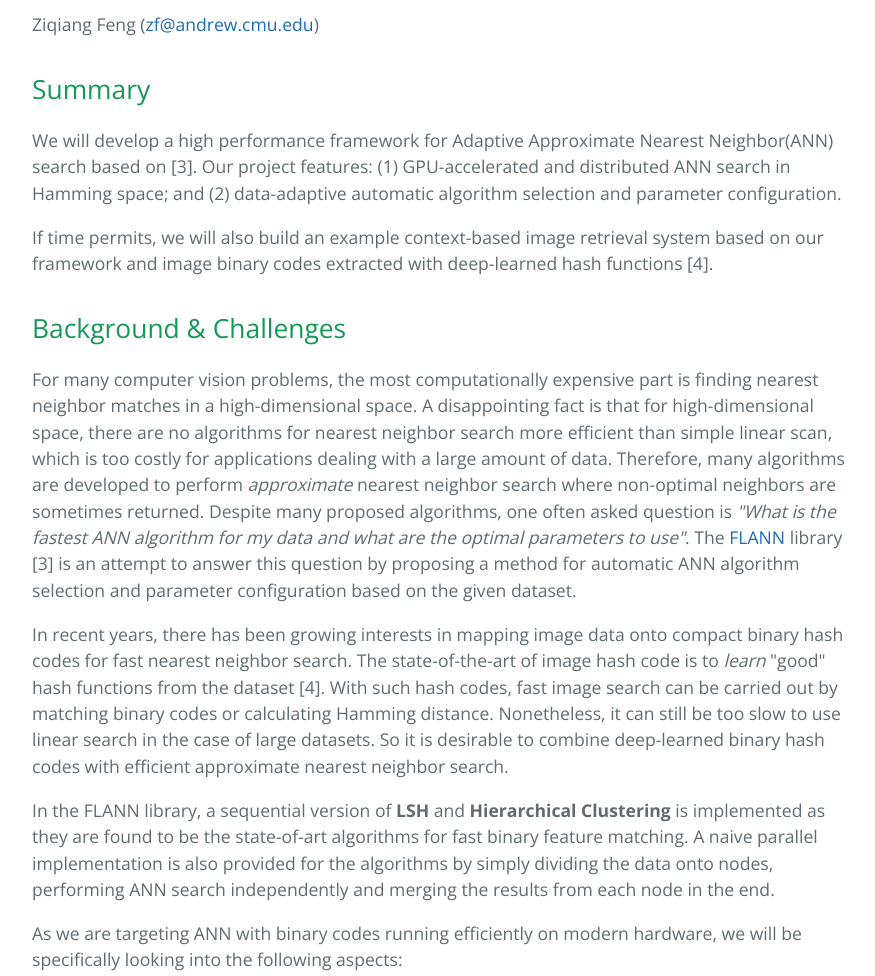
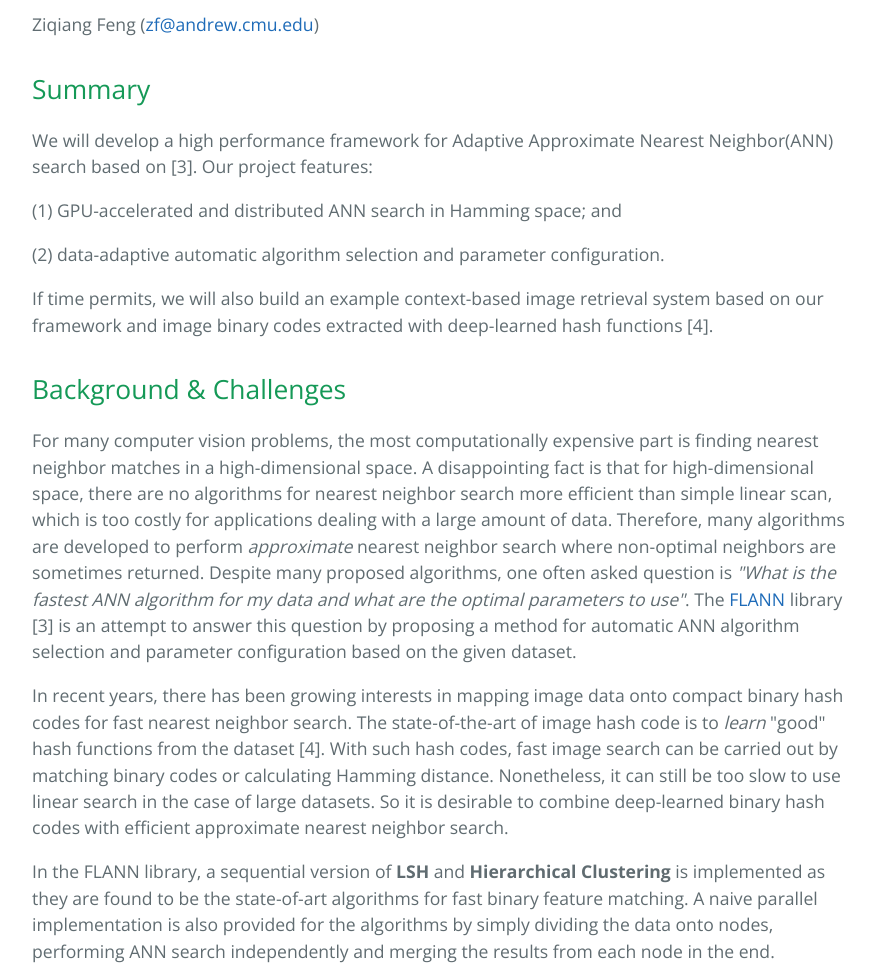
Before and after one commit to ymao1993/Multi-sensor-Voxel-Hashing, a plain HTML site: page index.html in a window 1280 px wide. Shown: the part 720-1696 px from the top of the page, without its empty margins (192-1067 px from the left). Drawn offline with nearby package versions, Linux system fonts and the light colour scheme.

```diff
--- a/index.html
+++ b/index.html
@@ -32,9 +32,11 @@
 <h2>
 <a id="summary" class="anchor" href="#summary" aria-hidden="true"><span aria-hidden="true" class="octicon octicon-link"></span></a>Summary</h2>
 
-<p>We will develop a high performance framework for Adaptive Approximate Nearest Neighbor(ANN) search based on [3]. Our project features:
-(1) GPU-accelerated and distributed ANN search in Hamming space; and
-(2) data-adaptive automatic algorithm selection and parameter configuration.</p>
+<p>We will develop a high performance framework for Adaptive Approximate Nearest Neighbor(ANN) search based on [3]. Our project features: </p>
+
+<p>(1) GPU-accelerated and distributed ANN search in Hamming space; and</p>
+
+<p>(2) data-adaptive automatic algorithm selection and parameter configuration.</p>
 
 <p>If time permits, we will also build an example context-based image retrieval system based on our framework and image binary codes extracted with deep-learned hash functions [4].</p>
 
@@ -85,7 +87,7 @@
 <li><p>week 3~4: Implement and optimize <strong>LSH</strong> and <strong>Hierarchical Clustering</strong> on both CPUs and GPUs.</p></li>
 <li><p>week 5: Design and implement a better strategy for automatic algorithm selection specifically for binary features.</p></li>
 <li><p>week 6: Scale out LSH, Hierarchical Clustering and automatic algorithm selection onto a cluster.</p></li>
-<li><p>Optional: Build an example CBIR system based on our framework by deploying an imaging hashing stage with the deep learned hash functions as proposed by [4]</p></li>
+<li><p>Optional: Build an example CBIR system based on our framework by deploying an image hashing stage with the deep learned hash functions as proposed by [4]</p></li>
 </ul>
 
 <h2>
```
Also changed, not shown: params.json (+1 -1 lines).
